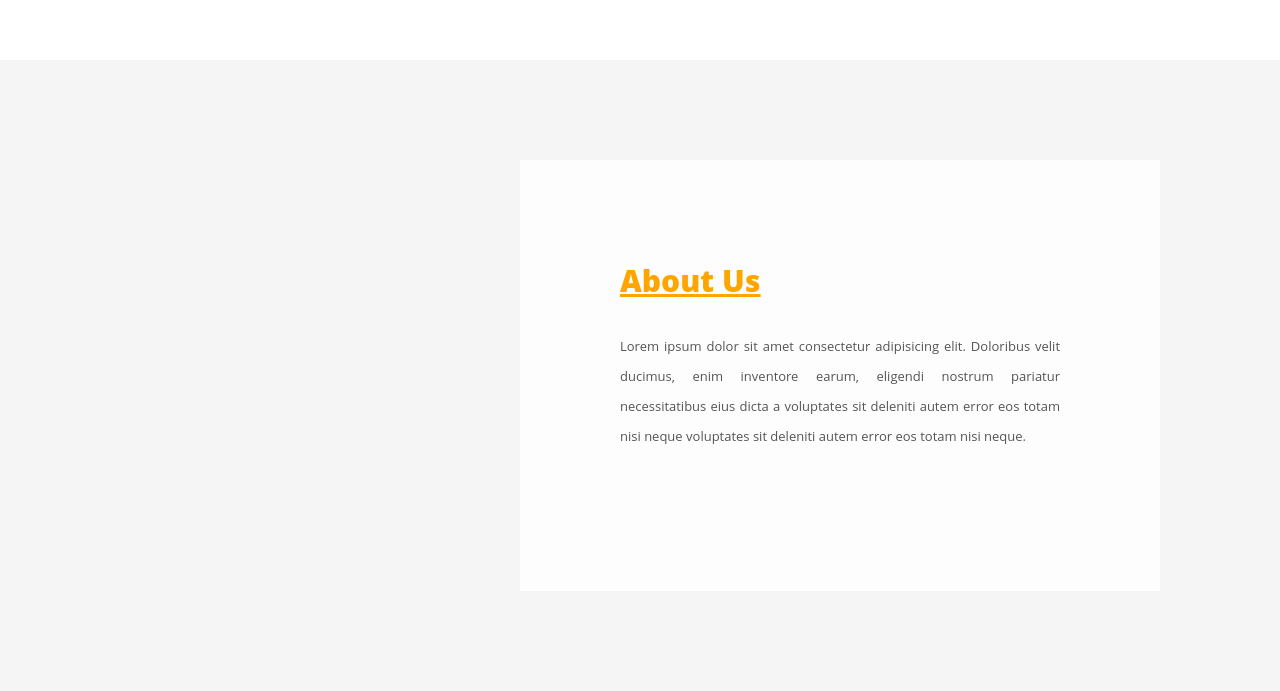
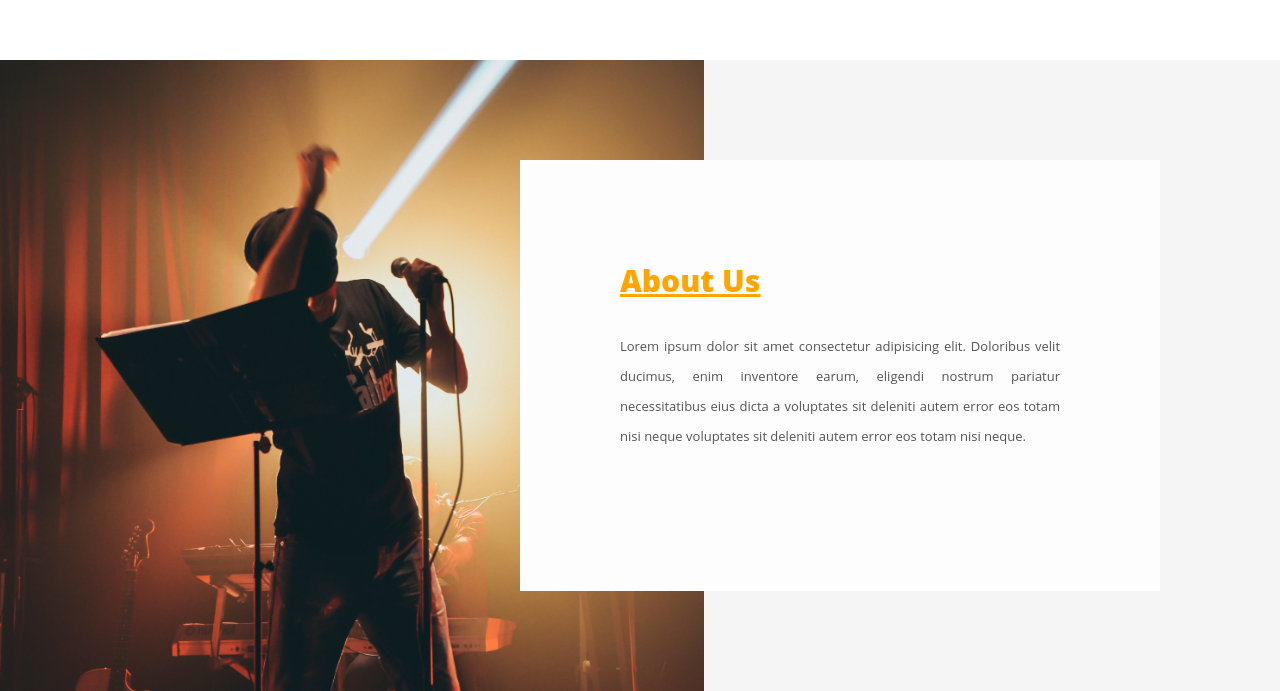
Before and after one commit to UTKARSHBHA/tanz, a website: page index.html in a window 1280 px wide. Shown: the part 804-1495 px from the top of the page. Drawn offline with Linux system fonts and the light colour scheme; the site is published under a folder, as on GitHub Pages, so addresses that start at the root find nothing.

Commit message:
minor change

```diff
--- a/public/css/style.css
+++ b/public/css/style.css
@@ -282,7 +282,7 @@ header {
 
 /* about starting */
 .about-section {
-  background: url(/public/img/about-bg.jpg) no-repeat left;
+  background: url(../img/about-bg.jpg) no-repeat left;
   background-size: 55%;
   background-color: #fdfdfd;
   overflow: hidden;
```
Also changed, not shown: public/img/about-bg.jpg (added).
